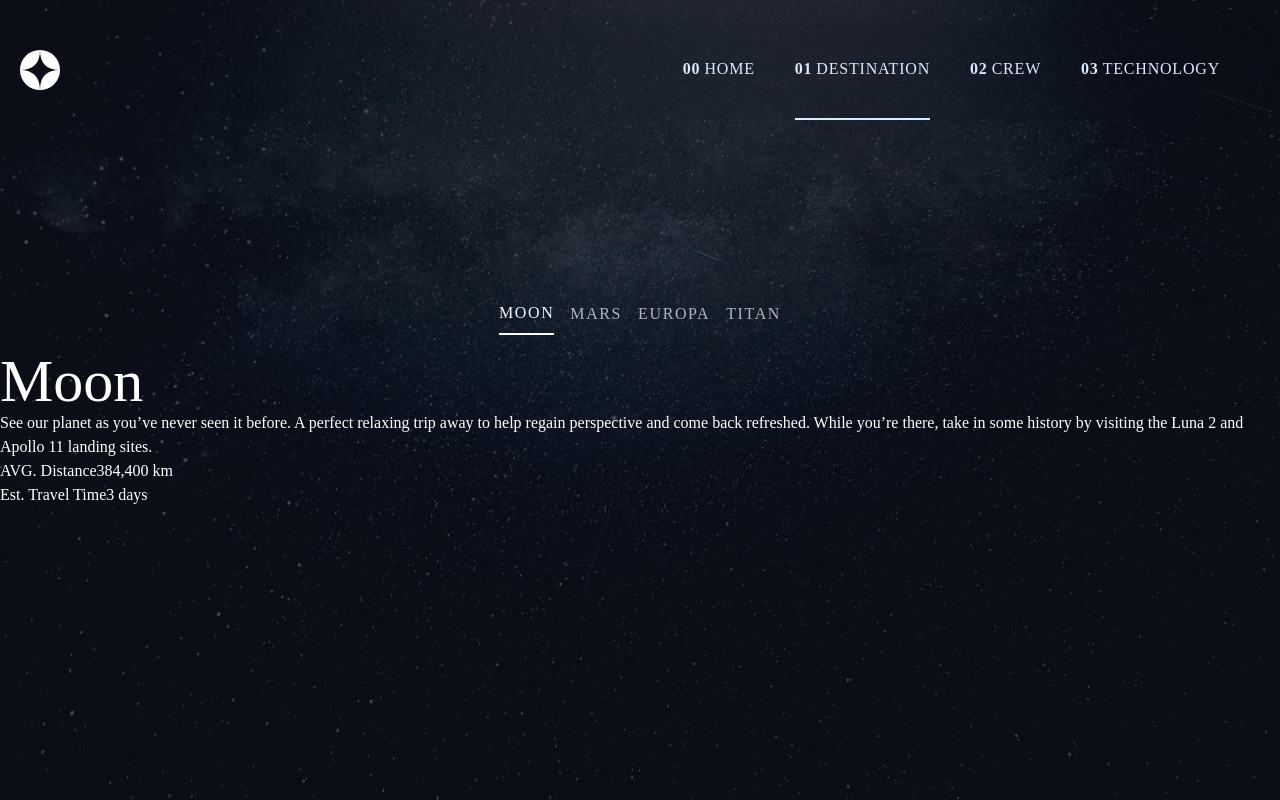
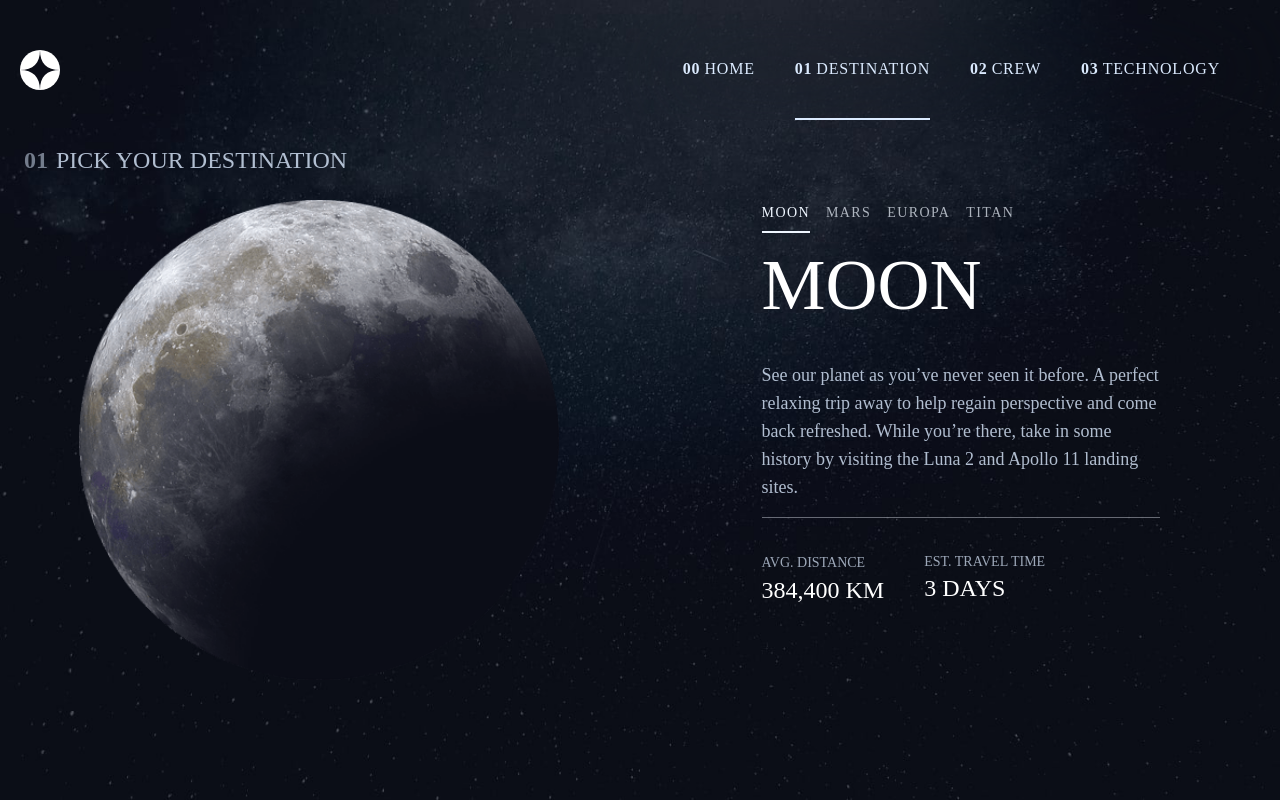
Before and after one commit to jonathanudeh/space-tourism, a React (Vite) app: page /destination in a window 1280 px wide. Built offline with nearby package versions, Linux system fonts and the light colour scheme; a web font is replaced by a local one.

Commit message:
styling the destination page

```diff
--- a/src/features/destination/DestinationPage.jsx
+++ b/src/features/destination/DestinationPage.jsx
@@ -7,16 +7,30 @@ function DestinationPage() {
 
   return (
     <div className="h-dvh bg-[url('/assets/destination/background-destination-mobile.jpg')] bg-cover bg-center bg-no-repeat sm:bg-[url('/assets/destination/background-destination-tablet.jpg')] md:bg-[url('/assets/destination/background-destination-desktop.jpg')]">
-      <div className="flex h-full flex-col items-center justify-center">
-        <div className="mb-4 flex gap-4 text-blue-50">
+      <div className="flex h-full flex-col items-center justify-center gap-1 md:flex-row">
+        <div className="flex basis-1/2 flex-col items-center justify-center">
+          <p className="mb-2 space-x-2 text-xl font-medium text-blue-100/80 uppercase md:m-6 md:self-start md:text-2xl">
+            <span className="font-bold text-blue-100/50">01</span>
+            <span>pick your destination</span>
+          </p>
+          <img
+            className="h-40 w-40 md:h-120 md:w-120"
+            src={current.images.png}
+            alt={`The image of ${current.name}`}
+          />
+        </div>
+
+        {/*  */}
+        <div className="flex basis-1/2 flex-col items-center justify-center px-8 text-center sm:px-30 md:items-start">
+          <div className="mb-4 flex gap-4 text-sm text-blue-50">
             {destination.map((dest) => (
               <button
                 key={dest.name}
                 onClick={() => setCurrent(dest)}
-              className={`tracking-widest uppercase ${
+                className={`cursor-pointer border-b-2 py-2 tracking-widest uppercase hover:border-blue-100 ${
                   current.name === dest.name
-                  ? "border-b-2 border-white py-2"
-                  : "opacity-70"
+                    ? " border-blue-50 "
+                    : " border-transparent opacity-70"
                 }`}
               >
                 {dest.name}
@@ -24,19 +38,29 @@ function DestinationPage() {
             ))}
           </div>
 
-        <div className="text-white">
-          <div className="text-6xl">{current.name}</div>
-          <div className="divide divide-y-4 divide-amber-300">
+          <div className="text-white md:text-start">
+            <div className="mb-2 text-5xl font-medium uppercase md:mb-8 md:text-7xl">
+              {current.name}
+            </div>
+            <div className="mb-2 border-b border-blue-50/40 py-2 pb-4 text-sm text-blue-100/80 md:mb-8 md:text-lg">
               {current.description}
             </div>
-          <div>
-            <div>
-              <span>AVG. Distance</span>
-              <span>{current.distance}</span>
+            <div className="flex flex-col items-center justify-around uppercase sm:flex-row md:justify-start md:gap-10">
+              <div className="mb-2 md:mb-0">
+                <span className="text-sm font-light text-blue-100/70">
+                  AVG. Distance
+                </span>
+                <br />
+                <span className="text-2xl">{current.distance}</span>
               </div>
-            <div>
-              <span>Est. Travel Time</span>
-              <span>{current.travel}</span>
+
+              <div className="text-sm font-light">
+                <span className="font-light text-blue-100/70">
+                  Est. Travel Time
+                </span>
+                <br />
+                <span className="text-2xl">{current.travel}</span>
+              </div>
             </div>
           </div>
         </div>
```
Lines whose indentation alone changed are shown as unchanged.
